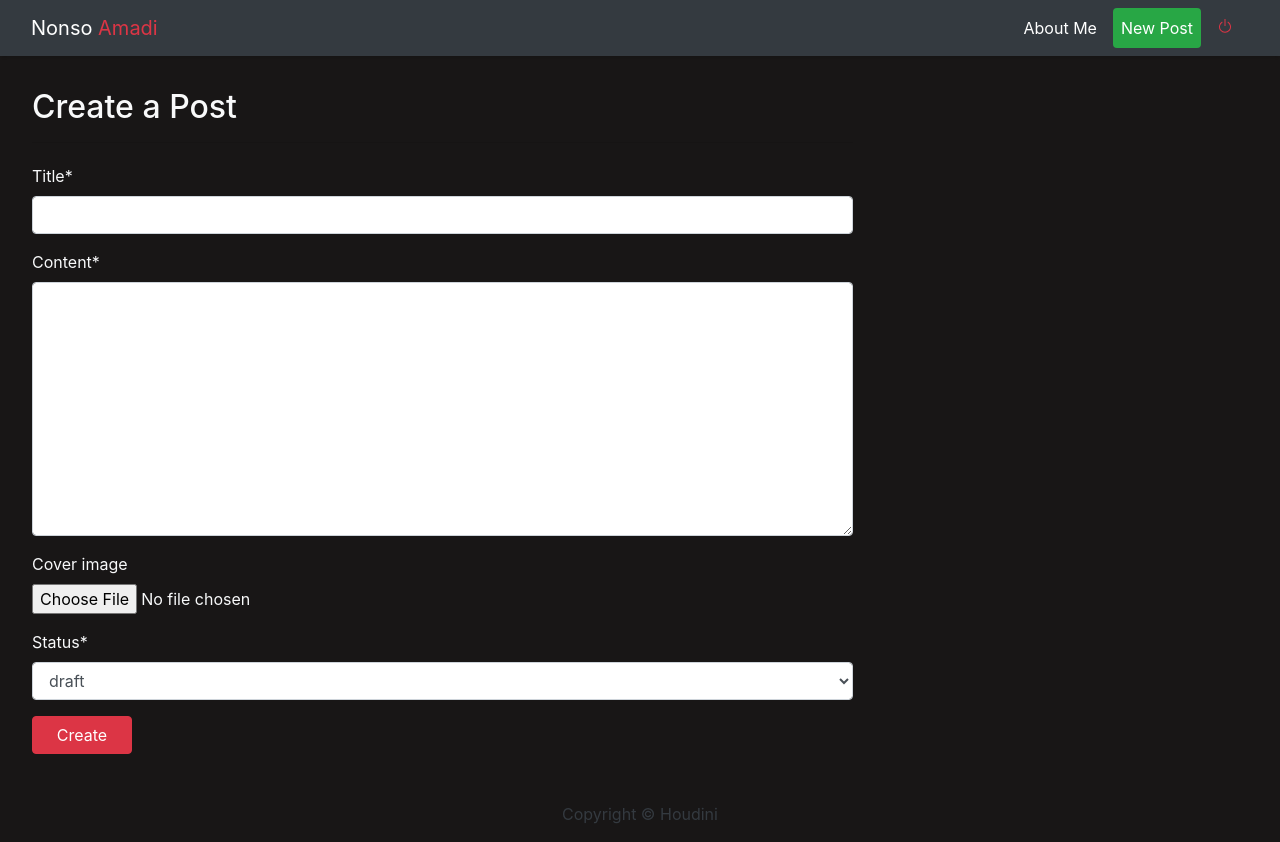
After one commit to NonsoAmadi10/My-Blog, a Django app: page /create/ in a window 1280 px wide. The commit adds this page. Run offline with Django 3.2, Linux system fonts and the light colour scheme; a user stored in the database is signed in; some libraries are stand-ins or nearby versions.

Commit message:
users can create a post

```diff
--- a/Posts/forms.py
+++ b/Posts/forms.py
@@ -1,9 +1,27 @@
 from django import forms
 
-from .models import Comment
+from .models import Comment, Post
 
 
 class CommentForm(forms.ModelForm):
     class Meta:
         model = Comment
         fields = ('email', 'name', 'body')
+
+
+# class PostForm(forms.Form):
+#     STATUS = (
+#         ('draft', 'draft'),
+#         ('published', 'published')
+#     )
+
+#     title = forms.CharField(max_length=100, required=True)
+#     content = forms.CharField(widget=forms.Textarea)
+#     cover_image = forms.ImageField()
+#     status = forms.ChoiceField(choices=STATUS)
+
+
+class PostForm(forms.ModelForm):
+    class Meta:
+        model = Post
+        fields = ('title', 'content', 'cover_image', 'status')
--- a/Posts/models.py
+++ b/Posts/models.py
@@ -1,6 +1,6 @@
 from django.db import models
 from django.contrib.auth.models import User
-
+from django.utils.text import slugify
 # Create your models here.
 
 
@@ -19,6 +19,10 @@ class Post(models.Model):
     created_on = models.DateTimeField(auto_now_add=True)
     status = models.IntegerField(choices=STATUS, default=0)
     cover_image = models.ImageField(upload_to='users/%Y/%m/%d/', blank=True)
+
+    def save(self, *args, **kwargs):
+        self.slug = slugify(self.title)
+        super(Post, self).save(*args, **kwargs)
 
     class Meta:
         ordering = ['-created_on']
--- a/Posts/urls.py
+++ b/Posts/urls.py
@@ -3,5 +3,7 @@ from django.urls import path
 
 urlpatterns = [
     path('', views.PostList.as_view(), name='home'),
-    path('<slug:slug>', views.post_detail, name='post_detail')
+    path('<slug:slug>', views.post_detail, name='post_detail'),
+    path('create/', views.CreatePostView.as_view(), name='new_post')
+
 ]
--- a/Posts/views.py
+++ b/Posts/views.py
@@ -1,8 +1,14 @@
-from django.shortcuts import get_object_or_404, render
+from django.shortcuts import get_object_or_404, render, redirect
+from django.views.generic.edit import FormView
+from django.contrib.messages.views import SuccessMessageMixin
+from django.contrib.auth.decorators import login_required
+from django.contrib.auth.mixins import LoginRequiredMixin
 from django.views import generic
+from django.contrib import messages
 from django.core.paginator import Paginator, EmptyPage, PageNotAnInteger
 from .models import Post
-from .forms import CommentForm
+from .forms import CommentForm, PostForm
+from django.urls import reverse_lazy
 # Create your views here.
 
 
@@ -39,3 +45,35 @@ def post_detail(request, slug):
                                                 'comment_form': comment_form
 
                                                 })
+
+
+class CreatePostView(LoginRequiredMixin, SuccessMessageMixin, generic.CreateView):
+    form_class = PostForm
+    success_url = reverse_lazy('home')
+    template_name = 'create_post.html'
+    success_message = 'Your post has been published.'
+
+    def form_valid(self, form):
+        form.instance.author = self.request.user
+
+        return super().form_valid(form)
+
+# @login_required
+# def create_post(request):
+#     if request.method == 'POST':
+#         form = PostForm(request.POST, request.FILES)
+#         if form.is_valid():
+#             # new_post = form.save(commit=False)
+#             # #new_post.cover_image = request.FILES['cover_image'].name
+#             # new_post.author = request.user
+
+#             form.save()
+
+#             messages.success(request, 'Your Post Has Been Saved!')
+#             return redirect('home')
+#         else:
+#             messages.error(request, 'Please Check Your Input Fields')
+#             return ('new_post')
+#     else:
+#         form = PostForm()
+#         return render(request, 'create_post.html', {'form': form})
--- a/templates/base.html
+++ b/templates/base.html
@@ -29,7 +29,8 @@
                     </li>
                     {% if user.is_authenticated %}
                     <li class="mr-2 text-white nav-item">
-                        <a class="text-white nav-link font-weight-lighter rounded btn-success" href="#"> New Post </a>
+                        <a class="text-white nav-link font-weight-lighter rounded btn-success" href="/create/"> New Post
+                        </a>
                     </li>
                     <li class="mr-2 text-white nav-item">
                         <a class="text-white btn-default text-danger  nav-link" href="{% url 'logout' %}"
--- /dev/null
+++ b/templates/create_post.html
@@ -0,0 +1,16 @@
+{% extends 'base.html'%}
+
+{% block content %}
+{% load crispy_forms_tags %}
+
+<div class="col-md-8 m-3 p-3">
+    <h2 class="h2 text-light">Create a Post </h2>
+    <hr class="w-100 text-light">
+
+    <form method="post" class="text-light" enctype="multipart/form-data" style="margin-top: 1.3em;">
+        {{ form | crispy }}
+        {% csrf_token %}
+        <button type="submit" class="btn btn-danger btn-default btn-group-lg" style="width: 100px;">Create</button>
+    </form>
+</div>
+{% endblock %}
```
Also changed, not shown: db.sqlite3, media/users/2020/08/18/farm.jpg (added), media/users/2020/08/18/sisuyegbeni.jpg (added).
